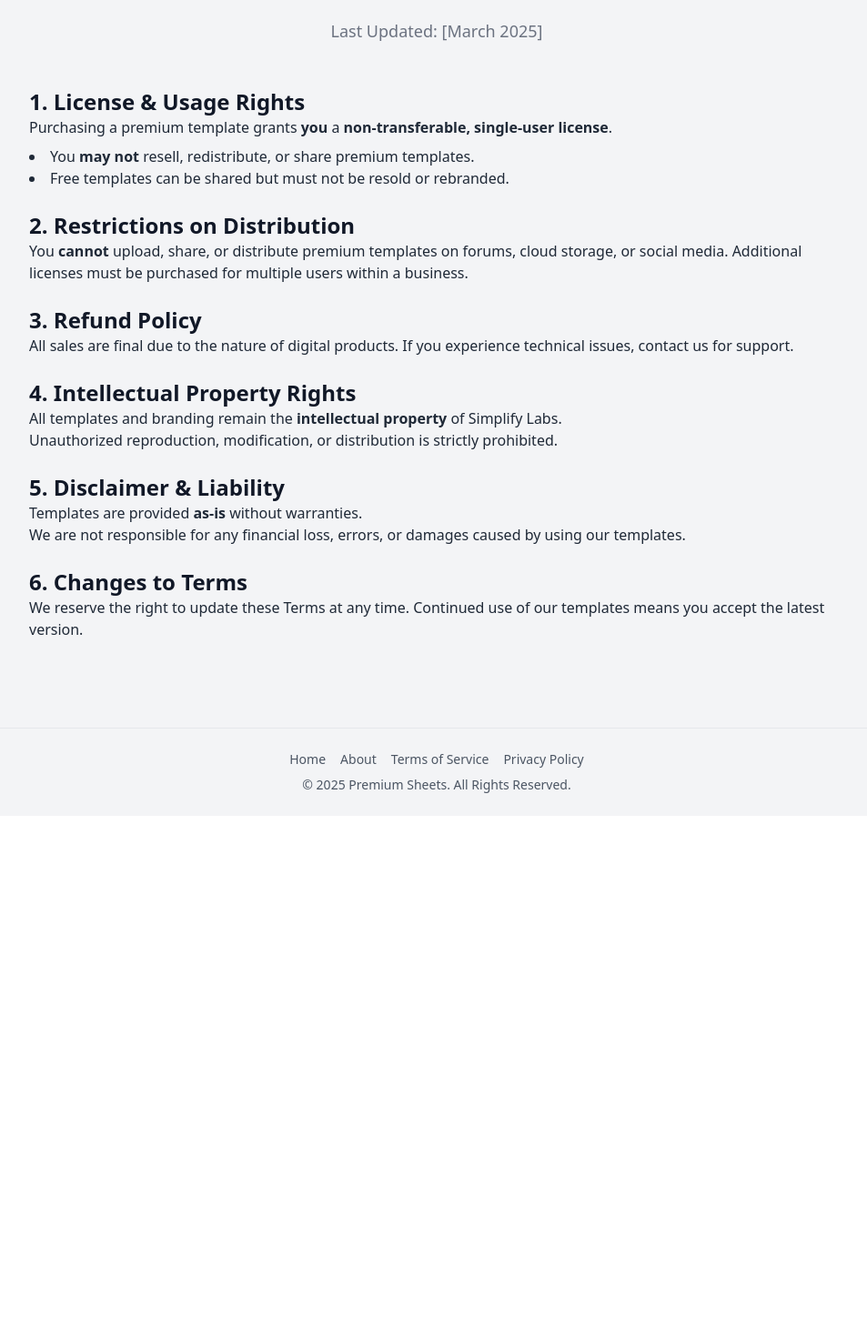
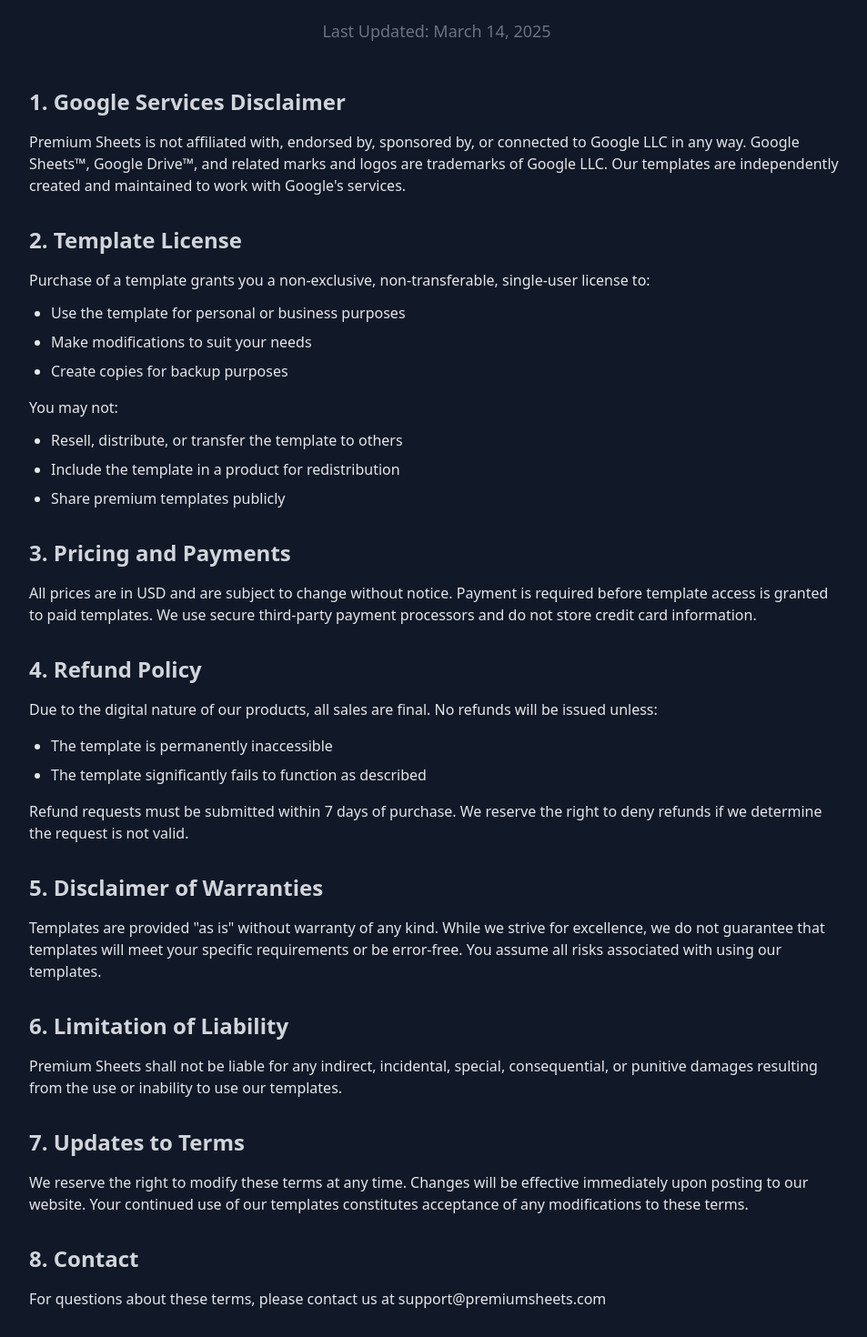
Before and after one commit to serdarsalim/sheetsmaster, a Next.js app: page /terms in a window 1280 px wide. Shown: the part 220-1690 px from the top of the page at 91% size, without its empty margins (160-1113 px from the left). Before the commit the page ends 1117 px from the top, so only its background shows below. Built offline with nearby package versions, Linux system fonts and the light colour scheme.

Commit message:
changed subtext and added a click counter per category.

```diff
--- a/src/app/page.tsx
+++ b/src/app/page.tsx
@@ -12,6 +12,7 @@
 
 
 interface Template {
+  clickCount?: number;
   id: number;
   name: string;
   price: string;
@@ -24,6 +25,7 @@
   buyUrl?: string;
   freeVersionUrl?: string;
   tutorialUrl?: string;
+
 }
 
 const particlesInit = async (engine: Engine): Promise<void> => {
@@ -183,6 +185,7 @@
   }), [templates]);
 
   const handleCategoryClick = (cat: string) => {
+
     setSelectedCategories((prev) => {
       if (cat === "all") return ["all"];
       const newCategories = prev.includes(cat)
@@ -190,6 +193,8 @@
         : [...prev.filter((c) => c !== "all"), cat];
       return newCategories.length === 0 ? ["all"] : newCategories;
     });
+
+
   };
 
   // Toggle dark mode function - same as in your About page
@@ -230,7 +235,19 @@
   };
 
   const handleTemplateClick = (template: Template) => {
+    if (typeof window !== 'undefined') {
+      const clickKey = `template_${template.id}_clicks`;
+      const currentClicks = parseInt(localStorage.getItem(clickKey) || '0');
+      localStorage.setItem(clickKey, (currentClicks + 1).toString());
+    }
     setSelectedTemplate(template);
+  };
+
+  const getTemplateClicks = (templateId: number): number => {
+    if (typeof window !== 'undefined') {
+      return parseInt(localStorage.getItem(`template_${templateId}_clicks`) || '0');
+    }
+    return 0;
   };
 
   const closeModal = () => {
@@ -409,7 +426,7 @@
         </div>
 
         {/* Free Templates Badge */}
-        <div className="absolute top-0 left-20 bg-green-500 text-white px-6 py-2 rounded-b-lg shadow-md text-sm font-medium">
+        <div className="absolute top-0 left-20 bg-green-600 text-white px-6 py-2 rounded-b-lg shadow-md text-sm font-medium">
           Free Templates Available!
         </div>
 
@@ -433,14 +450,19 @@
     }}
     transition={{ duration: 5, repeat: Infinity, ease: "easeInOut" }}
   >
-              <img src="/gsheet.png" width="70" height="70" alt="Google Sheets Icon" />
+    {/* Increased base size and made it even larger on mobile */}
+    <img
+      src="/spreadsheet.png"
+      className="w-[145px] h-[85px] sm:w-[70px] sm:h-[70px]"
+      alt="Google Sheets Icon"
+    />
   </motion.div>
 
   <motion.h1
     initial={{ opacity: 0, y: -20 }}
     animate={{ opacity: 1, y: 0 }}
     transition={{ duration: 0.6, ease: [0.22, 1, 0.36, 1] }}
-              className="text-5xl font-extrabold tracking-tight text-gray-800 dark:text-white -mt-10"
+    className="text-4xl sm:text-4xl md:text-5xl font-extrabold tracking-tight text-gray-800 dark:text-white -mt-10"
     style={{
       fontFamily: "SF Pro Display, -apple-system, BlinkMacSystemFont, sans-serif",
       letterSpacing: "-0.025em",
@@ -456,12 +478,18 @@
 
           {/* Updated Subtext with dark mode support */}
           <motion.p
-            className="text-gray-800 dark:text-gray-200 text-lg mb-4 mt-5 max-w-3xl mx-auto leading-relaxed shadow-sm p-3 rounded-lg bg-white/10 dark:bg-gray-800/30 text-center"
-            initial={{ opacity: 0 }}
-            animate={{ opacity: 1 }}
-            transition={{ duration: 0.8, delay: 0.5 }}
+  className="text-xl mb-4 mt-5 max-w-2xl mx-auto leading-relaxed shadow-sm p-3 rounded-lg bg-white/10 dark:bg-gray-800/30 text-center"
+  initial={{ opacity: 0, y: 20 }}
+  animate={{ opacity: 1, y: 0 }}
+  transition={{ duration: 0.5 }}
 >
-            <span className="font-semibold">Find the perfect template</span> with professional formulas and design. Solve your challenges faster, customize to your needs, and get inspired while making it your own.
+  <span className="font-semibold">Get</span>
+  {' '}
+  <span>the right template,</span>
+  {' '}
+  <span className="font-semibold">achieve</span>
+  {' '}
+  <span>your goals faster!</span>
 </motion.p>
         </motion.div>
       </main>
@@ -518,6 +546,8 @@
               ))}
             </div>
           </div>
+
+
 
           <div className="relative">
             <input
@@ -588,6 +618,9 @@
 
                     <h3 className="text-xl font-semibold mb-2 text-slate-800 dark:text-white">{template.name}</h3>
                     <p className="text-gray-800 dark:text-gray-200">{template.description}</p>
+                    <div className="text-sm text-gray-500 dark:text-gray-400 mt-3">
+    Views: {getTemplateClicks(template.id)}
+  </div>
                   </div>
                 </motion.div>
               ))}
--- a/src/app/terms/page.tsx
+++ b/src/app/terms/page.tsx
@@ -1,36 +1,28 @@
 "use client";
 import { motion } from "framer-motion";
-import Image from "next/image";
 import Link from "next/link";
 
 export default function Terms() {
   return (
-    <div className="min-h-screen bg-gray-100 dark:bg-gray-900 text-gray-900 dark:text-white relative overflow-hidden">
-
-
-
-     <nav className="top-0 left-0 right-0 z-50 bg-white shadow-sm backdrop-blur-md bg-opacity-80">
+<div className="min-h-screen bg-gray-900 text-white relative overflow-hidden">
+      <nav className="top-0 left-0 right-0 z-50 bg-white  shadow-sm backdrop-blur-md bg-opacity-80">
         <div className="max-w-6xl mx-auto flex justify-between items-center py-4 px-6">
-
-    {/* Logo and Title together */}
           <Link href="/" className="flex items-center space-x-3">
             <img src="/logo.png" alt="Premium Sheets Logo" className="h-10 w-auto" />
-      <h1 className="text-xl font-bold text-gray-900">Premium Sheets</h1>
+            <h1 className="text-xl font-bold text-gray-300 ">Premium Sheets</h1>
           </Link>
-
-    {/* Navigation Links */}
           <div className="space-x-6">
-      <a href="/" className="text-gray-700 hover:text-gray-900 transition">
+            <Link href="/" className="text-gray-700  hover:text-gray-300 dark:hover:text-white transition">
               Home
-      </a>
-      <a href="/about" className="text-gray-700 hover:text-gray-900 transition">
+            </Link>
+            <Link href="/about" className="text-gray-700  hover:text-gray-300 dark:hover:text-white transition">
               About
-      </a>
+            </Link>
           </div>
         </div>
       </nav>
 
-      <main className="relative z-10 flex flex-col items-center justify-center text-center px-6 py-24 min-h-[28vh] select-none">
+      <main className="relative z-10 flex flex-col items-center justify-center px-6 py-24">
         <motion.div
           className="relative z-10 max-w-4xl mb-12"
           initial={{ opacity: 0 }}
@@ -41,94 +33,116 @@
             initial={{ opacity: 0, y: -20 }}
             animate={{ opacity: 1, y: 0 }}
             transition={{ duration: 0.6, ease: [0.22, 1, 0.36, 1] }}
-            className="text-5xl font-extrabold tracking-tight"
+            className="text-4xl md:text-5xl font-extrabold tracking-tight text-center"
           >
             Terms and Conditions
           </motion.h1>
 
           <motion.p
-            className="text-lg mt-6 text-gray-500"
+            className="text-lg mt-6 text-gray-500  text-center"
             initial={{ opacity: 0 }}
             animate={{ opacity: 1 }}
             transition={{ duration: 0.8, delay: 0.6 }}
           >
-            Last Updated: [March 2025]
+            Last Updated: March 14, 2025
           </motion.p>
         </motion.div>
 
-        <motion.div className="relative z-10 max-w-4xl text-left text-gray-800 dark:text-gray-300 space-y-6">
-          <motion.section
-            initial={{ opacity: 0 }}
-            animate={{ opacity: 1 }}
-            transition={{ duration: 1 }}
+        <motion.div
+          className="relative z-10 max-w-4xl text-left text-gray-800  space-y-8"
+          initial={{ opacity: 0, y: 20 }}
+          animate={{ opacity: 1, y: 0 }}
+          transition={{ duration: 0.8 }}
         >
-            <h2 className="text-2xl font-semibold text-gray-900 dark:text-white">1. License & Usage Rights</h2>
-            <p>Purchasing a premium template grants <strong>you</strong> a <strong>non-transferable, single-user license</strong>.</p>
-            <ul className="list-disc list-inside mt-2">
-              <li>You <strong>may not</strong> resell, redistribute, or share premium templates.</li>
-              <li>Free templates can be shared but must not be resold or rebranded.</li>
+          <section>
+            <h2 className="text-2xl font-semibold text-gray-300  mb-4">1. Google Services Disclaimer</h2>
+            <p className="mb-4 text-gray-200">
+              Premium Sheets is not affiliated with, endorsed by, sponsored by, or connected to Google LLC in any way.
+              Google Sheets™, Google Drive™, and related marks and logos are trademarks of Google LLC. Our templates
+              are independently created and maintained to work with Google's services.
+            </p>
+          </section>
+
+          <section>
+            <h2 className="text-2xl font-semibold text-gray-300  mb-4">2. Template License</h2>
+            <p className="mb-3 text-gray-200 ">Purchase of a template grants you a non-exclusive, non-transferable, single-user license to:</p>
+            <ul className="list-disc pl-6 mb-4 text-gray-200 space-y-2">
+              <li>Use the template for personal or business purposes</li>
+              <li>Make modifications to suit your needs</li>
+              <li>Create copies for backup purposes</li>
             </ul>
-          </motion.section>
+            <p className="mb-3 text-gray-200 ">You may not:</p>
+            <ul className="list-disc pl-6 mb-4 text-gray-200 space-y-2">
+              <li>Resell, distribute, or transfer the template to others</li>
+              <li>Include the template in a product for redistribution</li>
+              <li>Share premium templates publicly</li>
+            </ul>
+          </section>
 
-          <motion.section
-            initial={{ opacity: 0 }}
-            animate={{ opacity: 1 }}
-            transition={{ duration: 1 }}
-          >
-            <h2 className="text-2xl font-semibold text-gray-900 dark:text-white">2. Restrictions on Distribution</h2>
-            <p>
-              You <strong>cannot</strong> upload, share, or distribute premium templates on forums, cloud storage, or social media.
-              Additional licenses must be purchased for multiple users within a business.
+          <section>
+            <h2 className="text-2xl font-semibold text-gray-300  mb-4">3. Pricing and Payments</h2>
+            <p className="mb-4 text-gray-200">
+              All prices are in USD and are subject to change without notice. Payment is required before template access
+              is granted to paid templates. We use secure third-party payment processors and do not store credit card information.
             </p>
-          </motion.section>
+          </section>
 
-          <motion.section
-            initial={{ opacity: 0 }}
-            animate={{ opacity: 1 }}
-            transition={{ duration: 1 }}
-          >
-            <h2 className="text-2xl font-semibold text-gray-900 dark:text-white">3. Refund Policy</h2>
-            <p>All sales are final due to the nature of digital products. If you experience technical issues, contact us for support.</p>
-          </motion.section>
+          <section>
+            <h2 className="text-2xl font-semibold text-gray-300  mb-4">4. Refund Policy</h2>
+            <p className="mb-4 text-gray-200">
+              Due to the digital nature of our products, all sales are final. No refunds will be issued unless:
+            </p>
+            <ul className="list-disc pl-6 mb-4 text-gray-200 space-y-2">
+              <li>The template is permanently inaccessible</li>
+              <li>The template significantly fails to function as described</li>
+            </ul>
+            <p className="mb-4 text-gray-200">
+              Refund requests must be submitted within 7 days of purchase. We reserve the right to deny refunds
+              if we determine the request is not valid.
+            </p>
+          </section>
 
-          <motion.section
-            initial={{ opacity: 0 }}
-            animate={{ opacity: 1 }}
-            transition={{ duration: 1 }}
-          >
-            <h2 className="text-2xl font-semibold text-gray-900 dark:text-white">4. Intellectual Property Rights</h2>
-            <p>All templates and branding remain the <strong>intellectual property</strong> of Simplify Labs.</p>
-            <p>Unauthorized reproduction, modification, or distribution is strictly prohibited.</p>
-          </motion.section>
+          <section>
+            <h2 className="text-2xl font-semibold text-gray-300  mb-4">5. Disclaimer of Warranties</h2>
+            <p className="mb-4 text-gray-200">
+              Templates are provided "as is" without warranty of any kind. While we strive for excellence, we do not
+              guarantee that templates will meet your specific requirements or be error-free. You assume all risks
+              associated with using our templates.
+            </p>
+          </section>
 
-          <motion.section
-            initial={{ opacity: 0 }}
-            animate={{ opacity: 1 }}
-            transition={{ duration: 1 }}
-          >
-            <h2 className="text-2xl font-semibold text-gray-900 dark:text-white">5. Disclaimer & Liability</h2>
-            <p>Templates are provided <strong>as-is</strong> without warranties.</p>
-            <p>We are not responsible for any financial loss, errors, or damages caused by using our templates.</p>
-          </motion.section>
+          <section>
+            <h2 className="text-2xl font-semibold text-gray-300  mb-4">6. Limitation of Liability</h2>
+            <p className="mb-4 text-gray-200">
+              Premium Sheets shall not be liable for any indirect, incidental, special, consequential, or punitive
+              damages resulting from the use or inability to use our templates.
+            </p>
+          </section>
 
-          <motion.section
-            initial={{ opacity: 0 }}
-            animate={{ opacity: 1 }}
-            transition={{ duration: 1 }}
-          >
-            <h2 className="text-2xl font-semibold text-gray-900 dark:text-white">6. Changes to Terms</h2>
-            <p>We reserve the right to update these Terms at any time. Continued use of our templates means you accept the latest version.</p>
-          </motion.section>
+          <section>
+            <h2 className="text-2xl font-semibold text-gray-300  mb-4">7. Updates to Terms</h2>
+            <p className="mb-4 text-gray-200">
+              We reserve the right to modify these terms at any time. Changes will be effective immediately upon
+              posting to our website. Your continued use of our templates constitutes acceptance of any modifications
+              to these terms.
+            </p>
+          </section>
 
-
+          <section>
+            <h2 className="text-2xl font-semibold text-gray-300  mb-4">8. Contact</h2>
+            <p className="mb-4 text-gray-200">
+              For questions about these terms, please contact us at support@premiumsheets.com
+            </p>
+          </section>
         </motion.div>
       </main>
-      <footer className="mt-auto p-6 text-center bg-gray-100 text-gray-600 text-sm border-t border-gray-200">
+
+      <footer className="mt-auto p-6 text-center bg-gray-100 dark:bg-gray-800 text-gray-600  text-sm border-t border-gray-200 dark:border-gray-700">
         <div className="flex justify-center gap-4 mb-2">
-    <a href="/" className="hover:text-gray-800 transition-colors">Home</a>
-    <a href="/about" className="hover:text-gray-800 transition-colors">About</a>
-    <a href="/terms" className="hover:text-gray-800 transition-colors">Terms of Service</a>
-    <a href="/privacy" className="hover:text-gray-800 transition-colors">Privacy Policy</a>
+          <Link href="/" className="hover:text-gray-800 dark:hover:text-white transition-colors">Home</Link>
+          <Link href="/about" className="hover:text-gray-800 dark:hover:text-white transition-colors">About</Link>
+          <Link href="/terms" className="hover:text-gray-800 dark:hover:text-white transition-colors">Terms</Link>
+          <Link href="/privacy" className="hover:text-gray-800 dark:hover:text-white transition-colors">Privacy</Link>
         </div>
         <p>© {new Date().getFullYear()} Premium Sheets. All Rights Reserved.</p>
       </footer>
```
Also changed, not shown: public/gsheet.png (deleted), public/spreadsheet.png (added). Lines whose indentation alone changed are shown as unchanged.
